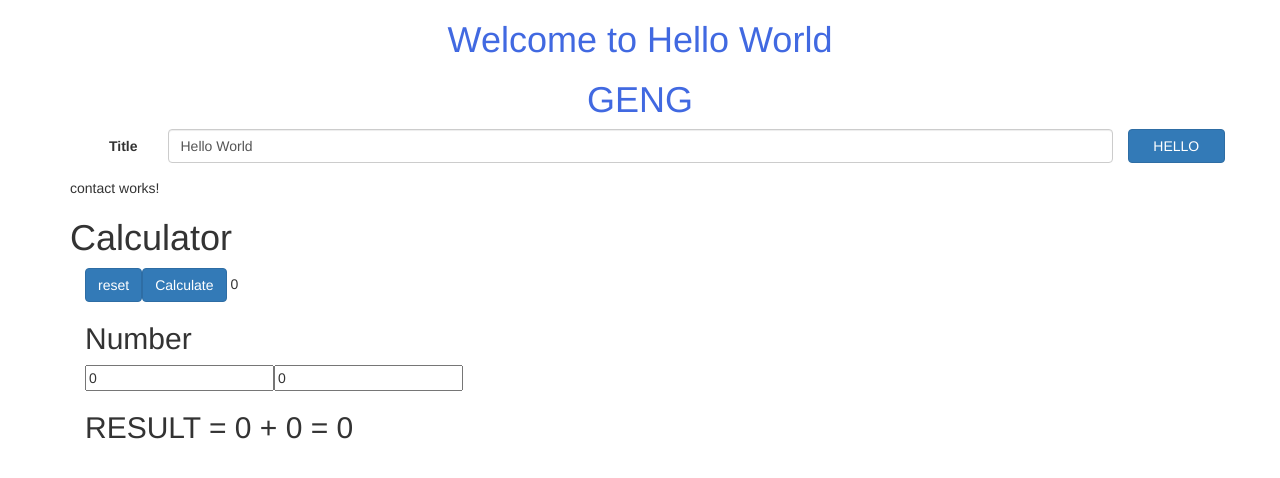
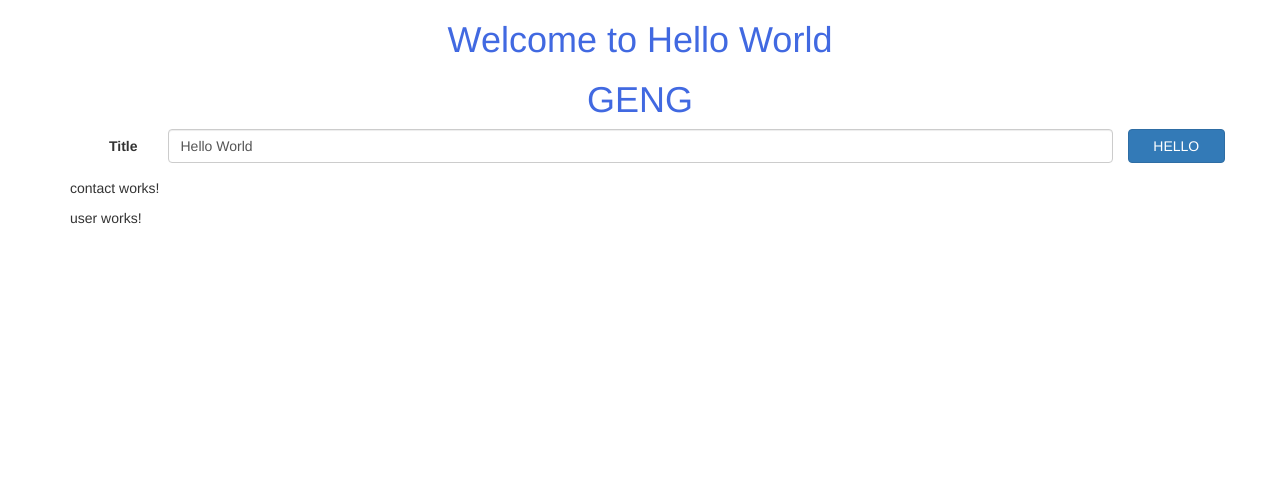
Before and after one commit to toprasit2/ionic_angular_SME, an Angular app: page / in a window 1280 px wide. Shown: the top 478 px of the page. Built offline with nearby package versions, Linux system fonts and the light colour scheme.

Commit message:
create  user component

```diff
--- a/src/app/app.component.html
+++ b/src/app/app.component.html
@@ -16,5 +16,5 @@
         </div>
     </form>
     <app-contact></app-contact>
-    <app-calculator></app-calculator>
+    <app-user></app-user>
 </div>
--- a/src/app/app.module.ts
+++ b/src/app/app.module.ts
@@ -4,12 +4,14 @@ import {FormsModule} from '@angular/forms';
 import { AppComponent } from './app.component';
 import { ContactComponent } from './contact/contact.component';
 import { CalculatorComponent } from './calculator/calculator.component';
+import { UserComponent } from './user/user.component';
 
 @NgModule({
   declarations: [
     AppComponent,
     ContactComponent,
-    CalculatorComponent
+    CalculatorComponent,
+    UserComponent
   ],
   imports: [
     BrowserModule,
--- /dev/null
+++ b/src/app/user/user.component.html
@@ -0,0 +1,3 @@
+<p>
+  user works!
+</p>
--- /dev/null
+++ b/src/app/user/user.component.ts
@@ -0,0 +1,19 @@
+import { Component, OnInit } from '@angular/core';
+
+@Component({
+  selector: 'app-user',
+  templateUrl: './user.component.html',
+  styleUrls: ['./user.component.css']
+})
+export class UserComponent implements OnInit {
+  user = [
+    {name: "Mr.A",code: "1001",status: "single"},
+    {name: "Mr.B",code: "1002",status: "married"},
+    {name: "Mr.C",code: "1003",status: "married"},
+  ]
+  constructor() { }
+
+  ngOnInit() {
+  }
+
+}
```
Also changed, not shown: src/app/user/user.component.css (added), 1 other file (tests, documents, lock files or other folders).
